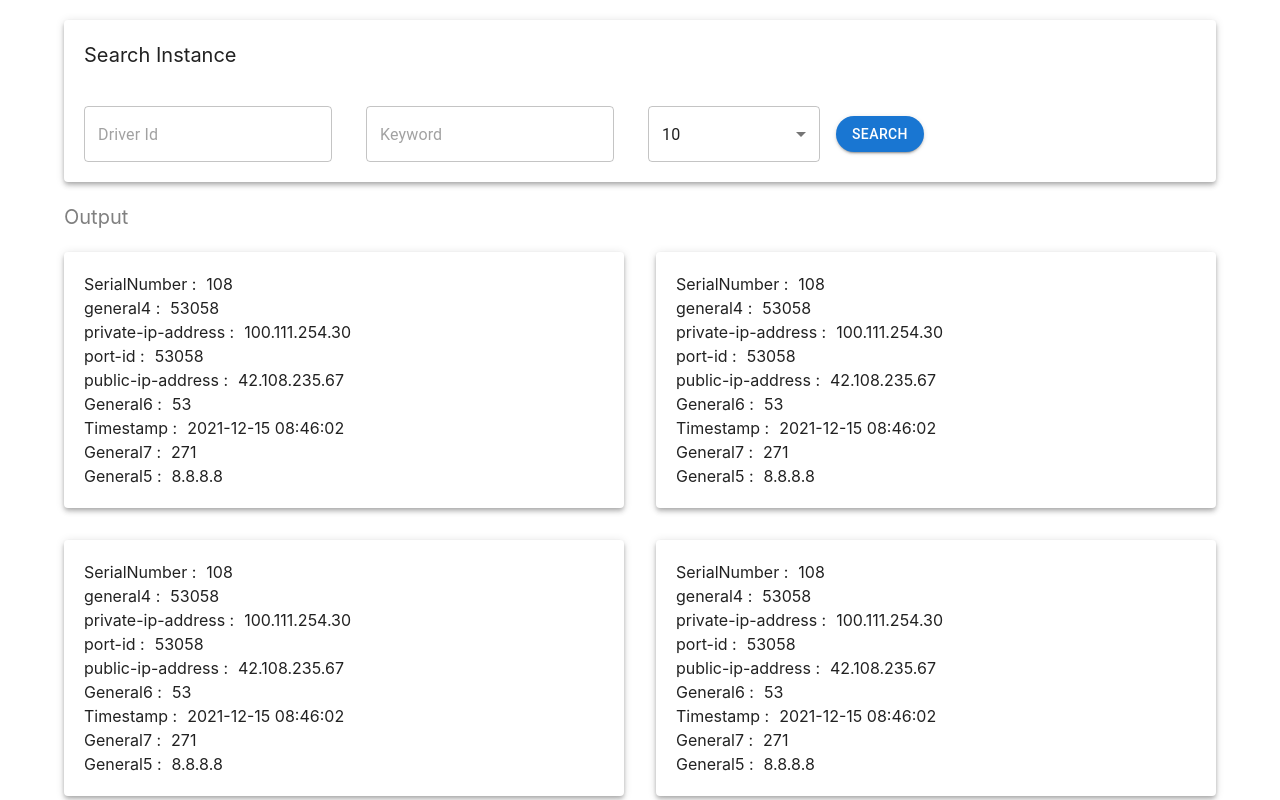
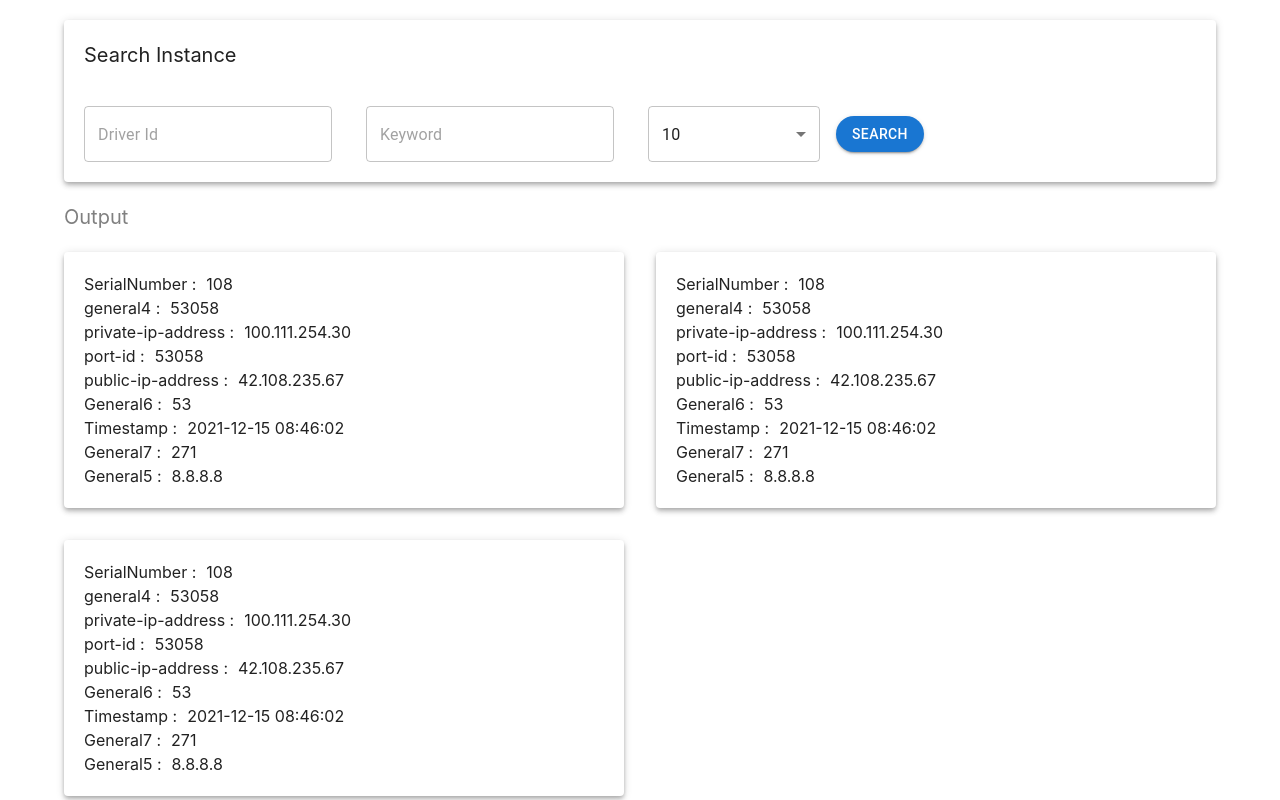
Before and after one commit to iwantunlimited/iwf, a React (Create React App) app: page /searchinstance in a window 1280 px wide. Shown: the top 800 px of the page. Built offline with nearby package versions, Linux system fonts and the light colour scheme; no server answers.

Commit message:
changes done

```diff
--- a/src/components/createInstance.jsx
+++ b/src/components/createInstance.jsx
@@ -1,10 +1,6 @@
 import React from "react";
 import { Button, Card, Container } from "@mui/material";
 import Box from '@mui/material/Box';
-import InputLabel from '@mui/material/InputLabel';
-import MenuItem from '@mui/material/MenuItem';
-import FormControl from '@mui/material/FormControl';
-import Select from '@mui/material/Select';
 import { useNavigate } from "react-router-dom";
 import axios from "axios";
 
@@ -19,17 +15,34 @@ function CreateInstance(){
 
     const { file } = data;
 
+    // const handleChange = e => {
+    //     const fileReader = new FileReader();
+    //     fileReader.readAsText(e.target.files[0], "UTF-8");
+    //     fileReader.onload = e => {
+    //       console.log("e.target.result", e.target.result);
+    //       setData({file: e.target.result});
+    //     };
+    //   };
+
     console.log(data);
 
-    const apiCall = React.useCallback(() => {
-        axios.get("http://localhost:21001/create-instance",{file}).then((res) => {
+
+    function handleSubmit(event) {
+        event.preventDefault()
+
+        console.log(file[0])
+
+        let formData = new FormData()
+        formData.append('jsonFile', file[0])
+        axios.post("http://192.168.2.30:21001/create-instance",formData,{
+            headers: {
+                "Content-Type": "multipart/form-data"
+            }
+        }).then((res) => {
             console.log(res);
+            navigate('/searchinstance')
         }).catch((err) => console.log(err))
-    },[])
-
-    React.useEffect(() => {
-        apiCall()
-    },[apiCall])
+    }
 
 
     return(
@@ -38,12 +51,17 @@ function CreateInstance(){
                 <Card elevation={4} style={{padding:'20px',marginTop:'20px'}}>
                     <div style={{display:'flex',justifyContent:'center',alignItems:'center',flexDirection:'column'}}>
                         <div style={{color: 'grey',fontSize: '30px'}}>Create Instance</div>
-                           <form onSubmit={apiCall}>
+                           <form onSubmit={handleSubmit} encType="multipart/form-data">
                             <Box style={{marginTop:'30px'}}>
-                                    <input type="file" name="file" required onChange={(event) => setData({ file: event.target.value })}  />
+                                    <input
+                                        type="file"
+                                        accept=".json"
+                                        name="file"
+                                        onChange={(event) => setData({ file: event.target.files })}
+                                        // onChange={handleChange}
+                                    />
                                 </Box>
                                 <Button
-                                    onClick={() => navigate('/searchinstance')}
                                     variant="contained"
                                     style={{marginTop:'20px',borderRadius:'20px'}}
                                     type="submit"
--- a/src/components/searchInstance.jsx
+++ b/src/components/searchInstance.jsx
@@ -38,50 +38,17 @@ function SearchInstance(){
             "Timestamp": "2021-12-15 08:46:02",
             "General7": "271",
             "General5": "8.8.8.8",
-        },
-        {
-            "SerialNumber": "108",
-            "general4": "53058",
-            "private-ip-address": "100.111.254.30",
-            "port-id": "53058",
-            "public-ip-address": "42.108.235.67",
-            "General6": "53",
-            "Timestamp": "2021-12-15 08:46:02",
-            "General7": "271",
-            "General5": "8.8.8.8",
-        },
-        {
-            "SerialNumber": "108",
-            "general4": "53058",
-            "private-ip-address": "100.111.254.30",
-            "port-id": "53058",
-            "public-ip-address": "42.108.235.67",
-            "General6": "53",
-            "Timestamp": "2021-12-15 08:46:02",
-            "General7": "271",
-            "General5": "8.8.8.8",
-        },
-        {
-            "SerialNumber": "108",
-            "general4": "53058",
-            "private-ip-address": "100.111.254.30",
-            "port-id": "53058",
-            "public-ip-address": "42.108.235.67",
-            "General6": "53",
-            "Timestamp": "2021-12-15 08:46:02",
-            "General7": "271",
-            "General5": "8.8.8.8",
         }
     ]
 
     const [data,setData] = React.useState({
-        driverid: '',
-        keyword:'',
+        driverId: '',
+        content:'',
         limit: '10'
 
     })
 
-    const { driverid, keyword,limit } = data
+    const { driverId, content,limit } = data
 
     function handleChange(event) {
         const { name,value  } = event.target;
@@ -91,15 +58,22 @@ function SearchInstance(){
         }))
     }
 
-    const apiCall = React.useCallback(() => {
-        axios.post("http://localhost:21001/search-content").then((res) => {
+    function handlesubmit(event){
+        event.preventDefault()
+        axios.post("http://64.227.177.87:21001/search-content",{...data},{
+            headers: {
+                'Content-Type': 'application/json'
+            }
+        }).then((res) => {
             console.log(res);
+            // console.log(res.data);
         }).catch((err) => console.log(err))
-    },[])
+    }
 
-    React.useEffect(() => {
-        apiCall()
-    },[apiCall])
+
+    // React.useEffect(() => {
+    //     apiCall()
+    // },[apiCall])
 
     console.log(data);
 
@@ -111,13 +85,13 @@ function SearchInstance(){
                     <div style={{fontSize:'20px'}}>
                         Search Instance
                     </div>
-                    <form onSubmit={() => alert("submitted",data.driverid)}>
+                    <form onSubmit={handlesubmit}>
                         <Grid item container xs={12} spacing={2} style={{marginTop:'20px'}}>
                             <Grid item xs={3}>
-                                <TextField required placeholder="Driver Id" name="driverid" value={driverid} onChange={handleChange}  />
+                                <TextField required placeholder="Driver Id" name="driverId" value={driverId} onChange={handleChange}  />
                             </Grid>
                             <Grid item xs={3}>
-                                <TextField required placeholder="Keyword" name="keyword" value={keyword} onChange={handleChange}  />
+                                <TextField required placeholder="Keyword" name="content" value={content} onChange={handleChange}  />
                             </Grid>
                             <Grid item xs={2}>
                                 {/* <InputLabel id="demo-simple-select-label">Limit</InputLabel> */}
```
Also changed, not shown: src/components/CoRelateSearch.jsx (added, +56 -0 lines).
